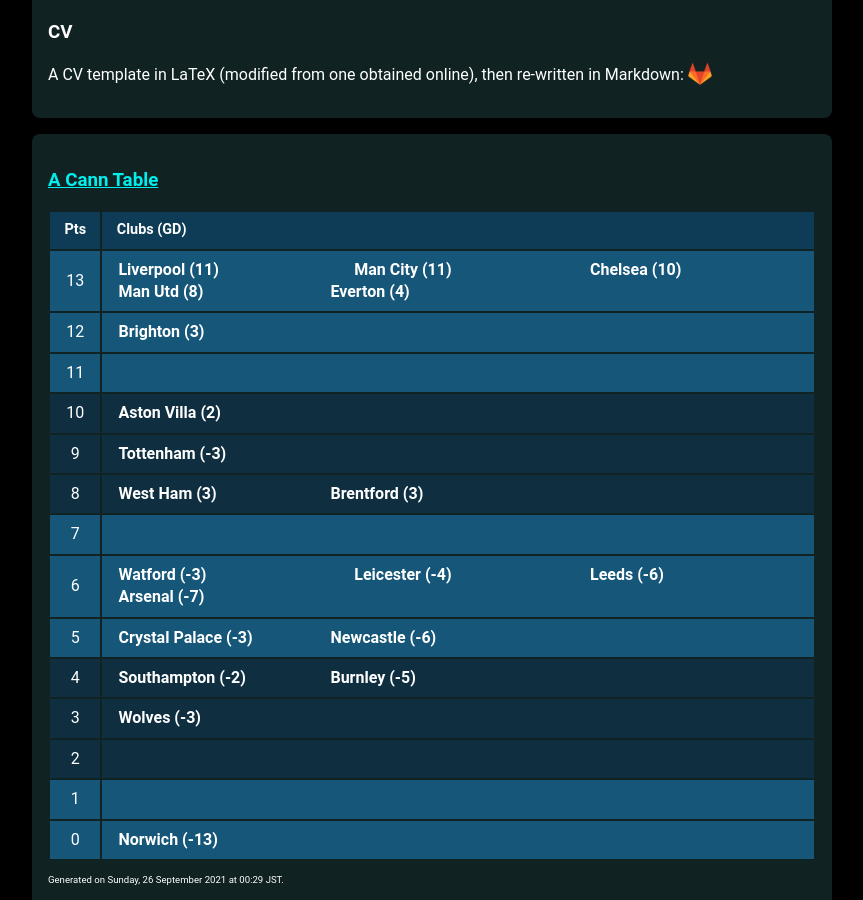
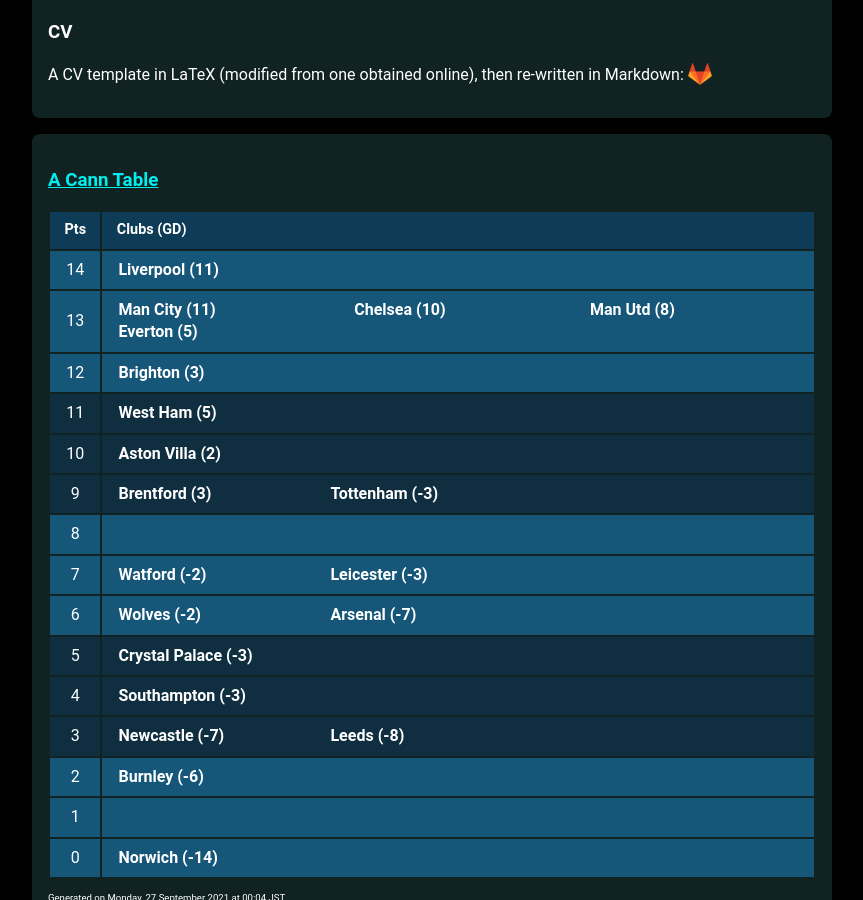
Before and after one commit to muru/muru.github.io, a Jekyll site: the page built from resources.md, in a window 1280 px wide and 900 px high, scrolled down 1235 px. Shown: the whole window, without its empty margins (208-1071 px from the left). Built offline with Jekyll 4.4.1, drawn with Linux system fonts in a browser that asks for light colours; some web fonts are replaced.

Commit message:
updated cann-table: Mon 27 Sep 00:04:26 JST 2021

```diff
--- a/cann-table.html
+++ b/cann-table.html
@@ -1,13 +1,18 @@
 <table id="cann-table">
 <thead> <th> Pts </th> <th> Clubs (GD) </th> </thead>
 	<tr class="cann-row-1">
+		<td class="cann-point"> 14 </td>
+		<td class="cann-clubs">
+			<span class="club-name"> Liverpool (11) </span>
+		</td>
+ 	</tr>
+	<tr class="cann-row-1">
 		<td class="cann-point"> 13 </td>
 		<td class="cann-clubs">
-			<span class="club-name"> Liverpool (11) </span>
 			<span class="club-name"> Man City (11) </span>
 			<span class="club-name"> Chelsea (10) </span>
 			<span class="club-name"> Man Utd (8) </span>
-			<span class="club-name"> Everton (4) </span>
+			<span class="club-name"> Everton (5) </span>
 		</td>
  	</tr>
 	<tr class="cann-row-1">
@@ -16,9 +21,10 @@
 			<span class="club-name"> Brighton (3) </span>
 		</td>
  	</tr>
-	<tr class="cann-row-1">
+	<tr class="cann-row-2">
 		<td class="cann-point"> 11 </td>
 		<td class="cann-clubs">
+			<span class="club-name"> West Ham (5) </span>
 		</td>
  	</tr>
 	<tr class="cann-row-2">
@@ -30,53 +36,52 @@
 	<tr class="cann-row-2">
 		<td class="cann-point"> 9 </td>
 		<td class="cann-clubs">
+			<span class="club-name"> Brentford (3) </span>
 			<span class="club-name"> Tottenham (-3) </span>
 		</td>
  	</tr>
-	<tr class="cann-row-2">
+	<tr class="cann-row-1">
 		<td class="cann-point"> 8 </td>
 		<td class="cann-clubs">
-			<span class="club-name"> West Ham (3) </span>
-			<span class="club-name"> Brentford (3) </span>
 		</td>
  	</tr>
 	<tr class="cann-row-1">
 		<td class="cann-point"> 7 </td>
 		<td class="cann-clubs">
+			<span class="club-name"> Watford (-2) </span>
+			<span class="club-name"> Leicester (-3) </span>
 		</td>
  	</tr>
 	<tr class="cann-row-1">
 		<td class="cann-point"> 6 </td>
 		<td class="cann-clubs">
-			<span class="club-name"> Watford (-3) </span>
-			<span class="club-name"> Leicester (-4) </span>
-			<span class="club-name"> Leeds (-6) </span>
+			<span class="club-name"> Wolves (-2) </span>
 			<span class="club-name"> Arsenal (-7) </span>
 		</td>
  	</tr>
-	<tr class="cann-row-1">
+	<tr class="cann-row-2">
 		<td class="cann-point"> 5 </td>
 		<td class="cann-clubs">
 			<span class="club-name"> Crystal Palace (-3) </span>
-			<span class="club-name"> Newcastle (-6) </span>
 		</td>
  	</tr>
 	<tr class="cann-row-2">
 		<td class="cann-point"> 4 </td>
 		<td class="cann-clubs">
-			<span class="club-name"> Southampton (-2) </span>
-			<span class="club-name"> Burnley (-5) </span>
+			<span class="club-name"> Southampton (-3) </span>
 		</td>
  	</tr>
 	<tr class="cann-row-2">
 		<td class="cann-point"> 3 </td>
 		<td class="cann-clubs">
-			<span class="club-name"> Wolves (-3) </span>
+			<span class="club-name"> Newcastle (-7) </span>
+			<span class="club-name"> Leeds (-8) </span>
 		</td>
  	</tr>
-	<tr class="cann-row-2">
+	<tr class="cann-row-1">
 		<td class="cann-point"> 2 </td>
 		<td class="cann-clubs">
+			<span class="club-name"> Burnley (-6) </span>
 		</td>
  	</tr>
 	<tr class="cann-row-1">
@@ -87,8 +92,8 @@
 	<tr class="cann-row-1">
 		<td class="cann-point"> 0 </td>
 		<td class="cann-clubs">
-			<span class="club-name"> Norwich (-13) </span>
+			<span class="club-name"> Norwich (-14) </span>
 		</td>
  	</tr>
 </table>
-<span id="cann-gen-note"> Generated on  Sunday, 26 September 2021 at 00:29 JST. </span>
+<span id="cann-gen-note"> Generated on  Monday, 27 September 2021 at 00:04 JST. </span>
```
